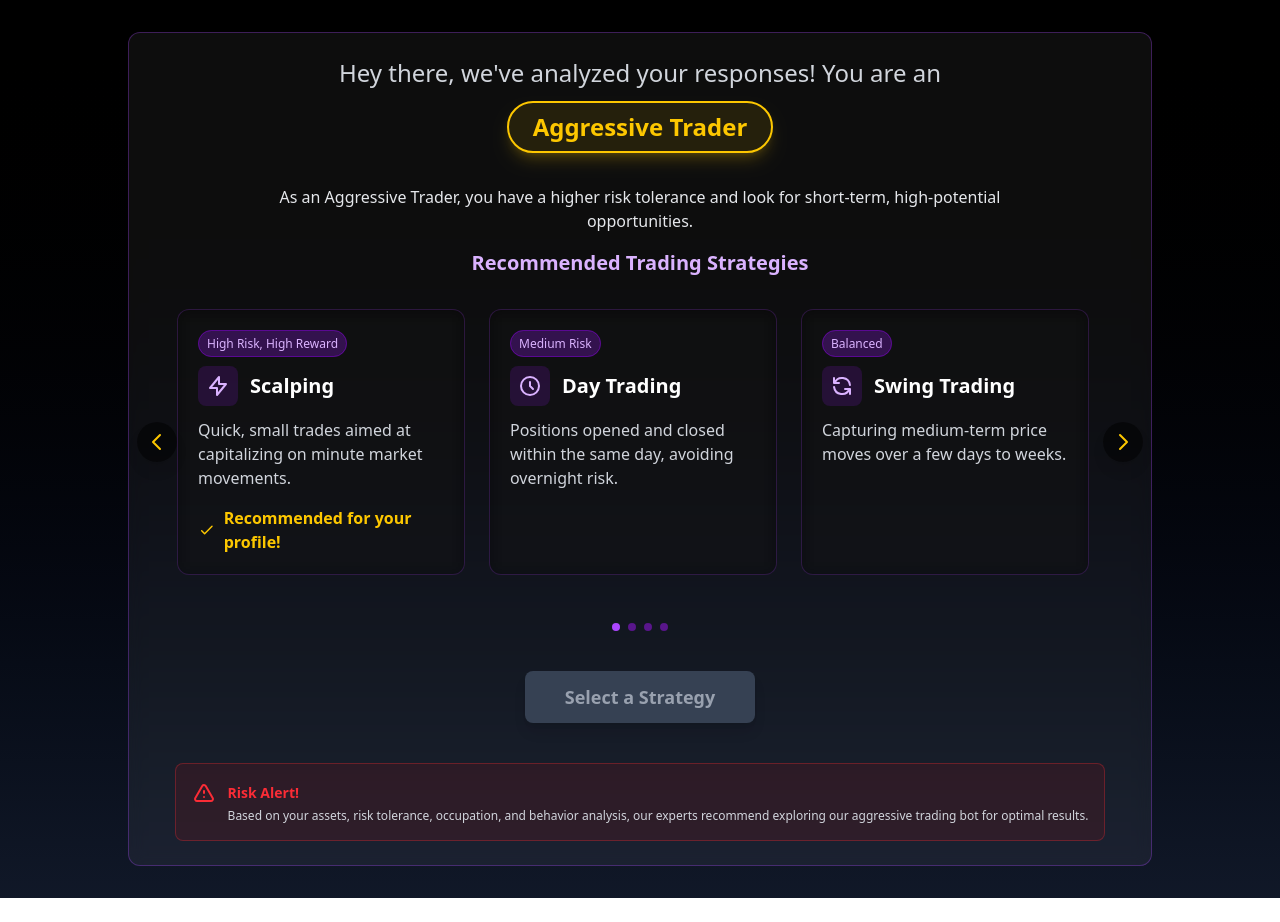
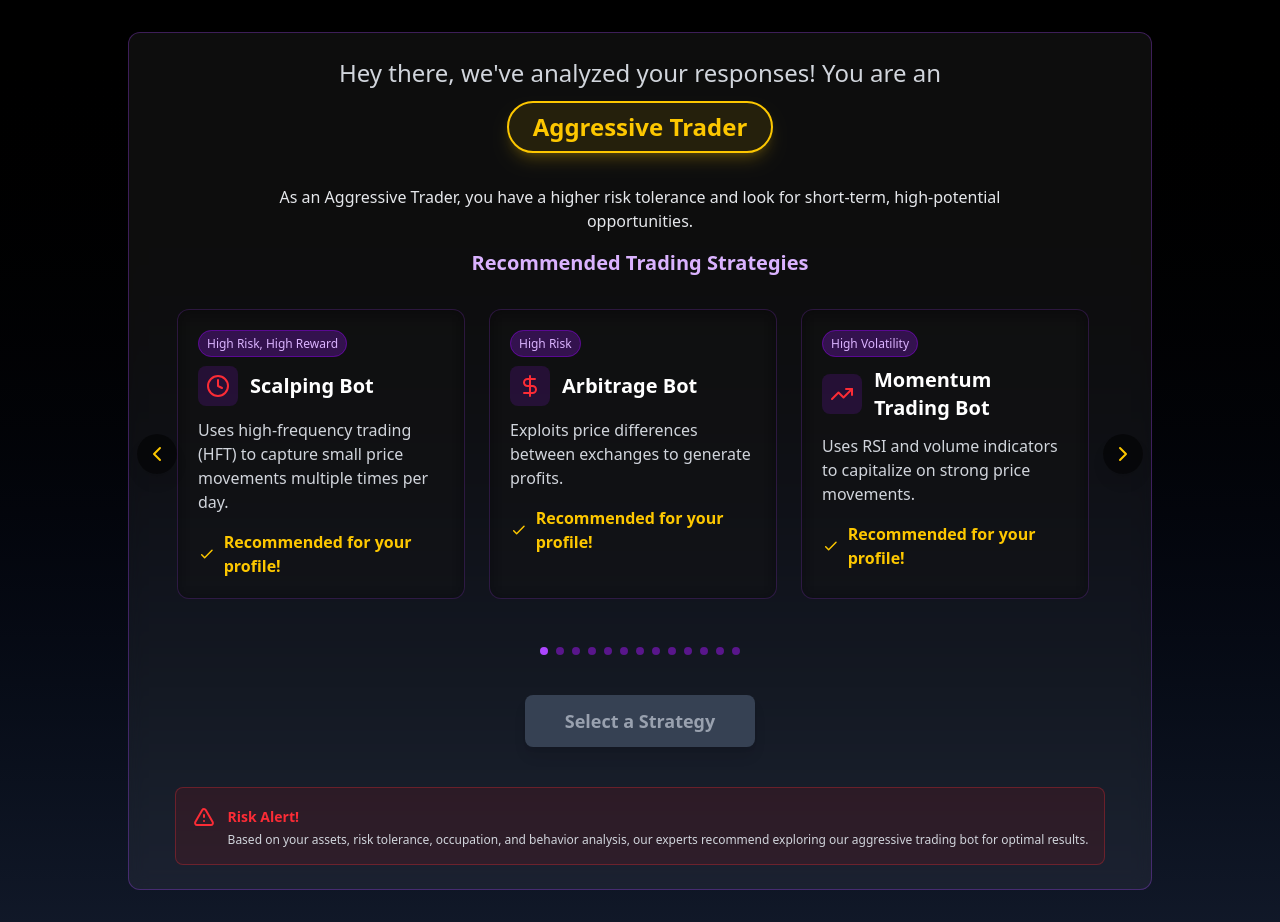
Before and after one commit to Jiaxuanchong/vhack2025, a React (Vite) app: page /results in a window 1280 px wide. Before the commit the page ends 898 px from the top, so only its background shows below. Built offline with nearby package versions, Linux system fonts and the light colour scheme.

Commit message:
update survey questions

```diff
--- a/src/pages/SurveyResultPage.jsx
+++ b/src/pages/SurveyResultPage.jsx
@@ -1,13 +1,19 @@
 import React, { useRef, useState, useEffect } from 'react';
 import {
-  LightningBoltIcon,
-  ClockIcon,
-  RefreshIcon,
-  TrendingUpIcon,
-  ChevronLeftIcon,
-  ChevronRightIcon,
-  CheckCircleIcon
-} from '@heroicons/react/outline';
+  Clock,
+  RefreshCw,
+  TrendingUp,
+  ChevronLeft,
+  ChevronRight,
+  CheckCircle,
+  DollarSign,
+  Scale,
+  Repeat,
+  ArrowDownCircle,
+  Table,
+  ShieldCheck,
+  Settings
+} from 'lucide-react';
 import { useNavigate } from 'react-router-dom';
 
 const SurveyResultPage = () => {
@@ -22,41 +28,108 @@ const SurveyResultPage = () => {
     'Moderate Trader':
       'As a Moderate Trader, you seek a balance between risk and reward, combining both short-term and long-term strategies.',
     'Aggressive Trader':
-      'As an Aggressive Trader, you have a higher risk tolerance and look for short-term, high-potential opportunities.'
+      'As an Aggressive Trader, you have a higher risk tolerance and look for short-term, high-potential opportunities.',
+    'High-Risk Trader':
+      'As a High-Risk Trader, you are willing to take extreme risks for potentially high returns, often using leverage and margin trading.'
   };
 
   const strategyOptions = [
     {
-      name: 'Scalping',
-      description:
-        'Quick, small trades aimed at capitalizing on minute market movements.',
-      icon: <LightningBoltIcon className="h-6 w-6 text-purple-300" />,
+      name: 'Scalping Bot',
+      description: 'Uses high-frequency trading (HFT) to capture small price movements multiple times per day.',
+      icon: <Clock className="h-6 w-6 text-red-500" />,
       recommended: traderType === 'Aggressive Trader',
       badge: 'High Risk, High Reward'
     },
     {
-      name: 'Day Trading',
-      description:
-        'Positions opened and closed within the same day, avoiding overnight risk.',
-      icon: <ClockIcon className="h-6 w-6 text-purple-300" />,
+      name: 'Arbitrage Bot',
+      description: 'Exploits price differences between exchanges to generate profits.',
+      icon: <DollarSign className="h-6 w-6 text-red-500" />,
+      recommended: traderType === 'Aggressive Trader',
+      badge: 'High Risk'
+    },
+    {
+      name: 'Momentum Trading Bot',
+      description: 'Uses RSI and volume indicators to capitalize on strong price movements.',
+      icon: <TrendingUp className="h-6 w-6 text-red-500" />,
+      recommended: traderType === 'Aggressive Trader',
+      badge: 'High Volatility'
+    },
+
+    // High-Risk Trader (Extreme Risk, Leveraged Trading)
+    {
+      name: 'Leverage Trading Bot',
+      description: 'Uses margin trading to amplify gains (and risks).',
+      icon: <Scale className="h-6 w-6 text-blue-500" />,
+      recommended: false,
+      badge: 'Extreme Risk'
+    },
+    {
+      name: 'Futures Trading Bot',
+      description: 'Trades Bitcoin futures contracts with long/short strategies.',
+      icon: <Repeat className="h-6 w-6 text-blue-500" />,
+      recommended: false,
+      badge: 'Leverage Trading'
+    },
+    {
+      name: 'Martingale Bot',
+      description: 'Doubles trade size after each loss to recover losses quickly (very risky).',
+      icon: <Repeat className="h-6 w-6 text-blue-500" />,
+      recommended: false,
+      badge: 'High-Risk Strategy'
+    },
+    {
+      name: 'AI Predictive Trading Bot',
+      description: 'Uses machine learning to forecast market trends and trade aggressively.',
+      icon: <Repeat className="h-6 w-6 text-blue-500" />,
+      recommended: false,
+      badge: 'AI-Based Trading'
+    },
+
+    // Moderate Trader (Medium-Risk, Swing Traders)
+    {
+      name: 'Swing Trading Bot',
+      description: 'Detects trends and executes trades based on medium-term market movements.',
+      icon: <RefreshCw className="h-6 w-6 text-yellow-400" />,
+      recommended: false,
+      badge: 'Balanced'
+    },
+    {
+      name: 'Trend-Following Bot',
+      description: 'Uses moving averages and indicators like MACD to follow strong trends.',
+      icon: <TrendingUp className="h-6 w-6 text-yellow-400" />,
       recommended: false,
       badge: 'Medium Risk'
     },
     {
-      name: 'Swing Trading',
-      description:
-        'Capturing medium-term price moves over a few days to weeks.',
-      icon: <RefreshIcon className="h-6 w-6 text-purple-300" />,
+      name: 'Mean Reversion Bot',
+      description: 'Buys assets when they are undervalued and sells when they are overvalued.',
+      icon: <ArrowDownCircle className="h-6 w-6 text-yellow-400" />,
       recommended: false,
-      badge: 'Balanced'
+      badge: 'Statistical Approach'
     },
     {
-      name: 'Position Trading',
-      description:
-        'Long-term approach focusing on major trends and fundamental analysis.',
-      icon: <TrendingUpIcon className="h-6 w-6 text-purple-300" />,
+      name: 'Grid Trading Bot',
+      description: 'Places automated buy/sell orders within a defined price range for profit in sideways markets.',
+      icon: <Table className="h-6 w-6 text-yellow-400" />,
       recommended: false,
-      badge: 'Lower Risk'
+      badge: 'Sideways Market'
+    },
+
+    // Conservative Trader (Low-Risk, Long-Term Investors)
+    {
+      name: 'HODL Strategy Bot',
+      description: 'Auto-buys Bitcoin at dips and holds for long-term gains.',
+      icon: <ShieldCheck className="h-6 w-6 text-green-400" />,
+      recommended: false,
+      badge: 'Low Risk'
+    },
+    {
+      name: 'Portfolio Rebalancing Bot',
+      description: 'Automatically adjusts asset allocations to maintain a stable risk profile.',
+      icon: <Settings className="h-6 w-6 text-green-400" />,
+      recommended: false,
+      badge: 'Stable Income'
     }
   ];
 
@@ -146,7 +219,7 @@ const SurveyResultPage = () => {
                 bg-black/50 text-yellow-400 p-2 rounded-full
                 hover:bg-yellow-400/20 transition-colors z-10 shadow-lg"
             >
-              <ChevronLeftIcon className="h-6 w-6" />
+              <ChevronLeft className="h-6 w-6" />
             </button>
           )}
 
@@ -186,7 +259,7 @@ const SurveyResultPage = () => {
                     </div>
                     <h4 className="text-xl font-bold">{option.name}</h4>
                     {isSelected && (
-                      <CheckCircleIcon className="h-5 w-5 text-green-400 ml-auto" />
+                      <CheckCircle className="h-5 w-5 text-green-400 ml-auto" />
                     )}
                   </div>
 
@@ -215,7 +288,7 @@ const SurveyResultPage = () => {
                 bg-black/50 text-yellow-400 p-2 rounded-full
                 hover:bg-yellow-400/20 transition-colors z-10 shadow-lg"
             >
-              <ChevronRightIcon className="h-6 w-6" />
+              <ChevronRight className="h-6 w-6" />
             </button>
           )}
         </div>
```
